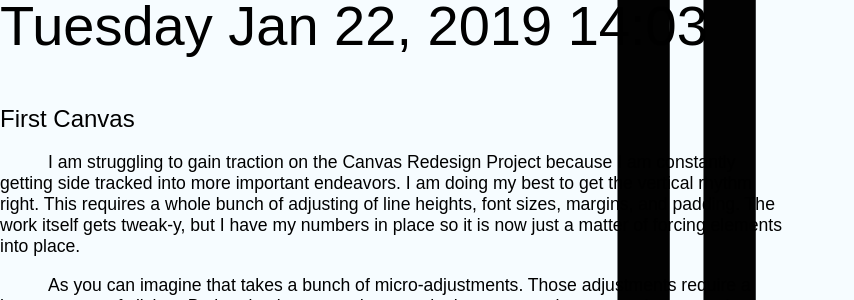
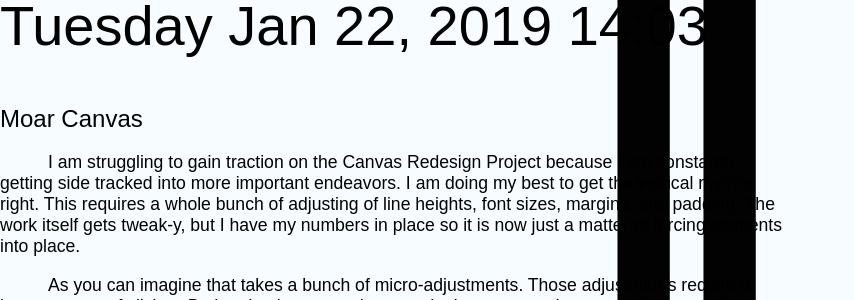
Before and after one commit to ianvanhoof/ianvanhoof.github.io, a Jekyll site: the page built from _posts/2019-01-22-mid-morning.md, in a window 1280 px wide. Shown: the part 157-457 px from the top of the page, without its empty margins (0-854 px from the left). Built offline with Jekyll 4.4.1, drawn with Linux system fonts in a browser that asks for light colours; some web fonts are replaced; our own code applies the rules of GitHub Pages for plain Markdown files.

Commit message:
- fixing things

```diff
--- a/_posts/2019-01-22-mid-morning.md
+++ b/_posts/2019-01-22-mid-morning.md
@@ -7,7 +7,7 @@ category:   [dev]
 
 ---
 
-## First Canvas
+## Moar Canvas
 
 I am struggling to gain traction on the Canvas Redesign Project because I am constantly getting side tracked into more important endeavors. I am doing my best to get the vertical rhythm right. This requires a whole bunch of adjusting of line heights, font sizes, margins, and padding. The work itself gets tweak-y, but I have my numbers in place so it is now just a matter of forcing elements into place.
 
```
